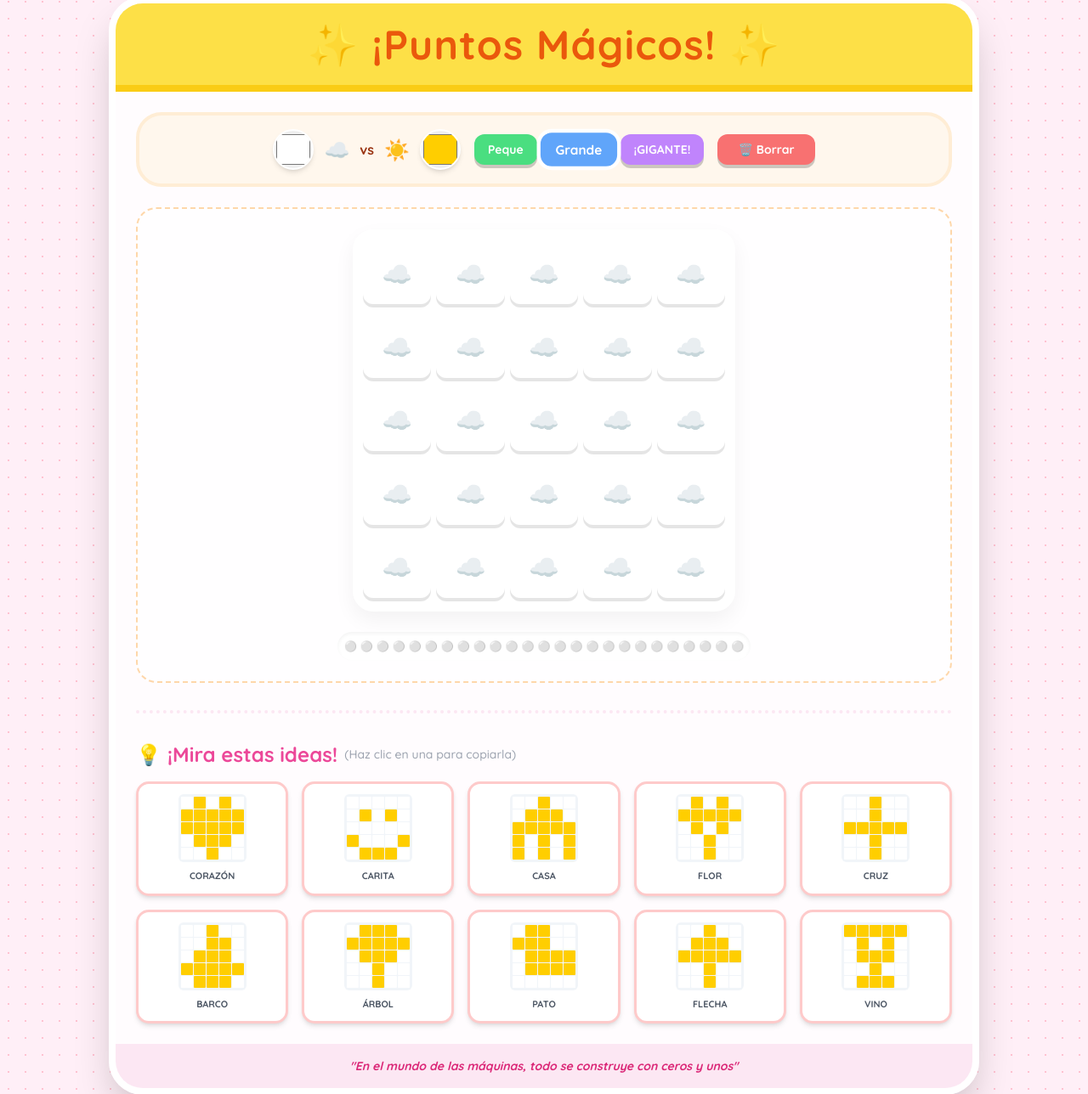
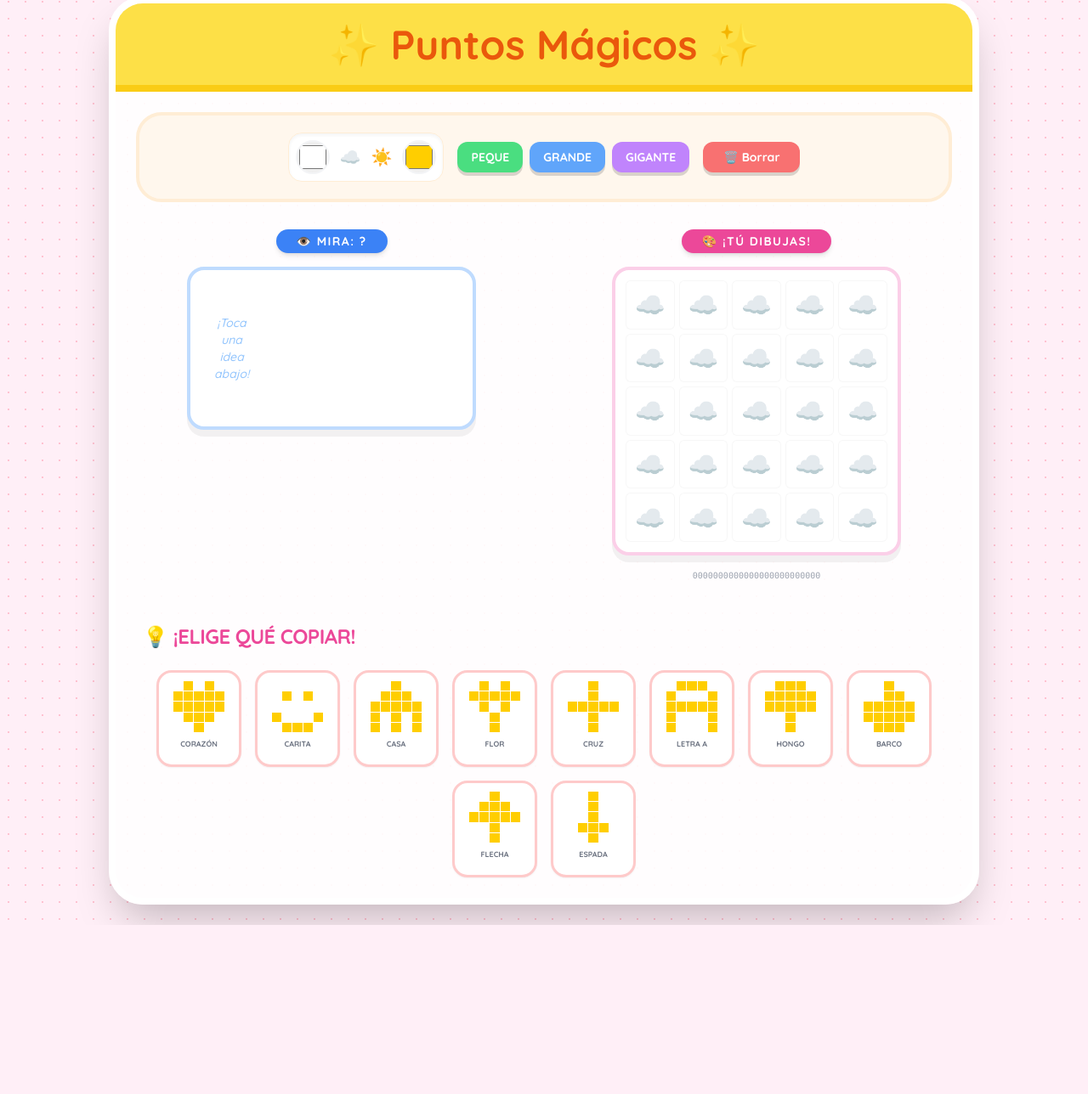
Before and after one commit to javigp87-sketch/artebinarioinfantil, a plain HTML site: page index.html in a window 1280 px wide. Shown: the part 28-1316 px from the top of the page at 85% size. After the commit the page ends 1117 px from the top, so only its background shows below. Drawn offline with nearby package versions, Linux system fonts and the light colour scheme.

Commit message:
Update index.html

```diff
--- a/index.html
+++ b/index.html
@@ -13,281 +13,253 @@
             background-image: radial-gradient(#ffc2d1 1px, transparent 1px);
             background-size: 20px 20px;
         }
-        .pixel {
+
+        /* Contenedor de la rejilla: Fijo y centrado */
+        .grid-board {
+            display: grid;
+            background-color: #ffffff;
+            padding: 12px;
+            border-radius: 20px;
+            box-shadow: 0 8px 0px rgba(0,0,0,0.05);
+            width: 100%;
+            max-width: 340px;
+            margin: 0 auto;
+        }
+
+        /* Cada celda del dibujo */
+        .pixel-cell {
             aspect-ratio: 1 / 1;
             display: flex;
             align-items: center;
             justify-content: center;
+            border-radius: 6px;
             cursor: pointer;
-            transition: all 0.3s cubic-bezier(0.175, 0.885, 0.32, 1.275);
-            user-select: none;
-            border-radius: 12px;
-            box-shadow: inset 0 -4px 0 rgba(0,0,0,0.1);
+            transition: all 0.1s ease;
+            font-size: 1.5rem;
+            border: 1px solid rgba(0,0,0,0.03);
         }
-        .pixel:active {
-            transform: scale(0.9);
-        }
-        .grid-container {
-            display: grid;
-            gap: 6px;
-            background-color: #ffffff;
-            padding: 12px;
-            border-radius: 24px;
-            box-shadow: 0 10px 25px rgba(0,0,0,0.05);
-            width: 100%;
-            max-width: 450px;
-            margin: 0 auto;
-        }
-        .icon-size {
-            font-size: 1.8rem;
-        }
-        @media (max-width: 640px) {
-            .icon-size { font-size: 1.2rem; }
-        }
+
+        /* Ajustes específicos por tamaño de rejilla */
+        .grid-3 { grid-template-columns: repeat(3, 1fr); gap: 8px; }
+        .grid-3 .pixel-cell { font-size: 3rem; }
+
+        .grid-5 { grid-template-columns: repeat(5, 1fr); gap: 5px; }
+        .grid-5 .pixel-cell { font-size: 1.8rem; }
+
+        .grid-8 { grid-template-columns: repeat(8, 1fr); gap: 3px; }
+        .grid-8 .pixel-cell { font-size: 1.1rem; }
+
         .bubble-btn {
-            box-shadow: 0 4px 0 rgba(0,0,0,0.2);
+            box-shadow: 0 4px 0 rgba(0,0,0,0.15);
             transition: all 0.2s;
         }
         .bubble-btn:active {
-            transform: translateY(4px);
-            box-shadow: 0 0 0 rgba(0,0,0,0.2);
+            transform: translateY(3px);
+            box-shadow: 0 1px 0 rgba(0,0,0,0.15);
         }
+
         .example-card {
             background: white;
-            border-radius: 15px;
-            padding: 12px;
             border: 3px solid #fecaca;
-            display: flex;
-            flex-direction: column;
-            align-items: center;
-            justify-content: center;
+            border-radius: 18px;
+            padding: 10px;
             cursor: pointer;
-            transition: transform 0.2s, box-shadow 0.2s;
+            transition: transform 0.2s;
+            width: 100px;
         }
-        .example-card:hover {
-            transform: translateY(-5px);
-            box-shadow: 0 8px 15px rgba(244, 63, 94, 0.1);
-        }
-        .example-grid {
-            display: grid;
-            gap: 1px;
-            pointer-events: none;
-            width: 80px; /* Tamaño fijo para las miniaturas para que no se deformen */
-            background: #f1f5f9;
-            padding: 3px;
-            border-radius: 6px;
-        }
-        .mini-pixel {
-            aspect-ratio: 1 / 1;
-            width: 100%;
-            border-radius: 1px;
-        }
+        .example-card:hover { transform: scale(1.05); }
     </style>
 </head>
 <body class="min-h-screen py-6 px-4">
 
-    <div class="max-w-5xl mx-auto bg-white/80 backdrop-blur-md rounded-[40px] shadow-2xl overflow-hidden border-8 border-white">
+    <div class="max-w-5xl mx-auto bg-white/90 rounded-[40px] shadow-2xl border-8 border-white overflow-hidden">
 
         <!-- Cabecera -->
         <div class="bg-yellow-300 p-6 text-center border-b-8 border-yellow-400">
-            <h1 class="text-3xl md:text-5xl font-bold text-orange-600 tracking-wide">
-                ✨ ¡Puntos Mágicos! ✨
-            </h1>
+            <h1 class="text-3xl md:text-5xl font-bold text-orange-600">✨ Puntos Mágicos ✨</h1>
         </div>
 
         <div class="p-6 flex flex-col gap-8">
 
-            <!-- SECCIÓN 1: PANEL DE CONTROL Y LIENZO -->
-            <div class="flex flex-col gap-6">
-                <!-- Controles -->
-                <div class="bg-orange-50 p-4 rounded-[30px] border-4 border-orange-100 flex flex-wrap justify-center items-center gap-4">
-                    <div class="flex items-center gap-3">
-                        <input type="color" id="color0" value="#ffffff" class="w-12 h-12 cursor-pointer border-2 border-white rounded-full shadow-md" onchange="updateAllColors()">
-                        <span class="text-2xl">☁️</span>
-                        <span class="font-bold text-orange-800">vs</span>
-                        <span class="text-2xl">☀️</span>
-                        <input type="color" id="color1" value="#ffce00" class="w-12 h-12 cursor-pointer border-2 border-white rounded-full shadow-md" onchange="updateAllColors()">
+            <!-- CONTROLES -->
+            <div class="bg-orange-50 p-5 rounded-[30px] border-4 border-orange-100 flex flex-wrap justify-center items-center gap-4">
+                <div class="flex items-center gap-3 bg-white p-2 rounded-2xl shadow-inner border border-orange-100">
+                    <input type="color" id="color0" value="#ffffff" class="w-10 h-10 cursor-pointer rounded-full border-2 border-gray-100" onchange="renderAll()">
+                    <span class="text-xl">☁️</span>
+                    <span class="text-xl">☀️</span>
+                    <input type="color" id="color1" value="#ffce00" class="w-10 h-10 cursor-pointer rounded-full border-2 border-gray-100" onchange="renderAll()">
                 </div>
 
                 <div class="flex gap-2">
-                        <button id="btn3" onclick="changeGridSize(3)" class="bubble-btn px-4 py-2 bg-green-400 text-white font-bold rounded-xl text-sm">Peque</button>
-                        <button id="btn5" onclick="changeGridSize(5)" class="bubble-btn px-4 py-2 bg-blue-400 text-white font-bold rounded-xl text-sm">Grande</button>
-                        <button id="btn8" onclick="changeGridSize(8)" class="bubble-btn px-4 py-2 bg-purple-400 text-white font-bold rounded-xl text-sm">¡GIGANTE!</button>
+                    <button onclick="changeSize(3)" id="b3" class="bubble-btn px-4 py-2 bg-green-400 text-white font-bold rounded-xl text-sm">PEQUE</button>
+                    <button onclick="changeSize(5)" id="b5" class="bubble-btn px-4 py-2 bg-blue-400 text-white font-bold rounded-xl text-sm">GRANDE</button>
+                    <button onclick="changeSize(8)" id="b8" class="bubble-btn px-4 py-2 bg-purple-400 text-white font-bold rounded-xl text-sm">GIGANTE</button>
                 </div>
 
                 <button onclick="resetGrid()" class="bubble-btn px-6 py-2 bg-red-400 text-white font-bold rounded-xl text-sm">🗑️ Borrar</button>
             </div>
 
-                <!-- Lienzo principal -->
-                <div class="flex flex-col items-center justify-center p-6 bg-white/50 rounded-3xl border-2 border-dashed border-orange-200">
-                    <div id="pixelGrid" class="grid-container"></div>
-                    <!-- Binario visual -->
-                    <div class="mt-6 flex flex-wrap justify-center gap-1 max-w-full p-2 bg-white rounded-full shadow-inner" id="visualBinary"></div>
+            <!-- ZONA DE JUEGO -->
+            <div class="flex flex-col md:flex-row gap-10 justify-center items-start">
+
+                <!-- Panel Modelo -->
+                <div class="w-full flex flex-col items-center gap-4">
+                    <div class="bg-blue-500 text-white px-6 py-1 rounded-full font-bold text-sm shadow-md uppercase tracking-widest">
+                        👁️ Mira: <span id="modelName">?</span>
+                    </div>
+                    <div id="modelGrid" class="grid-board border-4 border-blue-200">
+                        <div class="h-40 flex items-center justify-center text-blue-300 italic text-center text-sm p-4 w-full">
+                            ¡Toca una idea abajo!
+                        </div>
                     </div>
                 </div>
 
-            <hr class="border-t-4 border-pink-100 border-dotted">
-
-            <!-- SECCIÓN 2: IDEAS Y EJEMPLOS (DEBAJO) -->
-            <div>
-                <h2 class="text-2xl font-bold text-pink-500 mb-4 flex items-center gap-2">
-                    💡 ¡Mira estas ideas! <span class="text-sm font-normal text-gray-400">(Haz clic en una para copiarla)</span>
-                </h2>
-                <!-- Contenedor único para todos los ejemplos -->
-                <div id="ideasContainer" class="grid grid-cols-2 sm:grid-cols-3 md:grid-cols-5 gap-4"></div>
+                <!-- Panel Dibujo -->
+                <div class="w-full flex flex-col items-center gap-4">
+                    <div class="bg-pink-500 text-white px-6 py-1 rounded-full font-bold text-sm shadow-md uppercase tracking-widest">
+                        🎨 ¡Tú dibujas!
+                    </div>
+                    <div id="pixelGrid" class="grid-board border-4 border-pink-200"></div>
+                    <div id="binaryLabel" class="text-[10px] text-gray-400 font-mono break-all text-center max-w-[280px]"></div>
                 </div>
 
             </div>
 
-        <div class="bg-pink-100 p-4 text-center text-pink-600 font-bold text-sm italic">
-            "En el mundo de las máquinas, todo se construye con ceros y unos"
+            <!-- IDEAS -->
+            <div class="mt-4">
+                <h2 class="text-2xl font-bold text-pink-500 mb-6 flex items-center gap-2 px-2 uppercase tracking-tight">
+                    💡 ¡Elige qué copiar!
+                </h2>
+                <div id="ideasBox" class="flex flex-wrap justify-center gap-4"></div>
+            </div>
+
         </div>
     </div>
 
     <script>
         let gridSize = 5;
-        let gridData = [];
+        let userGrid = [];
+        let modelGrid = null;
+        let modelName = "?";
 
-        const PATTERNS = {
+        const DATA = {
             3: [
-                { name: "Corazón", data: "101111010" }, { name: "Carita", data: "101000111" },
-                { name: "Cruz", data: "010111010" }, { name: "Cuadro", data: "111101111" },
-                { name: "Flecha", data: "010111010" }, { name: "Letra L", data: "100100111" },
-                { name: "Letra T", data: "111010010" }, { name: "Barra", data: "000111000" },
-                { name: "Punto", data: "000010000" }, { name: "H", data: "101111101" }
+                {n:"Corazón", d:"101111010"}, {n:"Carita", d:"101000111"}, {n:"Cruz", d:"010111010"},
+                {n:"Letra L", d:"100100111"}, {n:"Letra T", d:"111010010"}, {n:"Cuadro", d:"111101111"},
+                {n:"Barra", d:"000111000"}, {n:"Flecha", d:"010110010"}, {n:"Silla", d:"100111101"}, {n:"Punto", d:"000010000"}
             ],
             5: [
-                { name: "Corazón", data: "0101011111111110111000100" }, { name: "Carita", data: "0000001010000001000101110" },
-                { name: "Casa", data: "0010001110111111010110101" }, { name: "Flor", data: "0101011111010100010000100" },
-                { name: "Cruz", data: "0010000100111110010000100" }, { name: "Barco", data: "0010000110011101111101110" },
-                { name: "Árbol", data: "0111011111011100010000100" }, { name: "Pato", data: "0110011100011110111100000" },
-                { name: "Flecha", data: "0010001110111110010000100" }, { name: "Vino", data: "1111101010011100010001110" }
+                {n:"Corazón", d:"0101011111111110111000100"},
+                {n:"Carita", d:"0000001010000001000101110"},
+                {n:"Casa", d:"0010001110111111010110101"},
+                {n:"Flor", d:"0101011111010100010000100"},
+                {n:"Cruz", d:"0010000100111110010000100"},
+                {n:"Letra A", d:"0111010001111111000110001"},
+                {n:"Hongo", d:"0111011111111110010000100"},
+                {n:"Barco", d:"0010000110111111111101110"},
+                {n:"Flecha", d:"0010001110111110010000100"},
+                {n:"Espada", d:"0010000100001000111000100"}
             ],
             8: [
-                { name: "Corazón", data: "0011001101111011111111111111111101111110001111000001100000000000" },
-                { name: "Carita", data: "0011110001000010101001011000000110100101100110010100001000111100" },
-                { name: "Casa", data: "0001100000111100011111101111111111011011110110111101101111111111" },
-                { name: "Flor", data: "0001100001111110111111110111111000011000000110000001100000011000" },
-                { name: "Estrella", data: "0001100000011000111111110111111000111100011001101100001100000000" },
-                { name: "Robot", data: "0111111010111101111111110011110000111100011111100101101001011010" },
-                { name: "Árbol", data: "0001100000111100011111101111111100111100000110000001100000011000" },
-                { name: "Gato", data: "1000000111000111011111100111111001011010011111100011110000011000" },
-                { name: "Regalo", data: "0001100001111110111111111101101111111111110110111111111111111111" },
-                { name: "Fantasma", data: "0011110001111110110110111111111111111111111111111111111110101010" }
+                {n:"Corazón", d:"0011001101111011111111111111111101111110001111000001100000000000"},
+                {n:"Carita", d:"0011110001000010101001011000000110100101100110010100001000111100"},
+                {n:"Casa", d:"0001100000111100011111101111111111011011110110111101101111111111"},
+                {n:"Flor", d:"0001100001111110111111110111111000011000000110000001100000011000"},
+                {n:"Estrella", d:"0001100000011000111111110111111000111100011001101100001100000000"},
+                {n:"Robot", d:"0111111010111101111111110111111001111110011111101100001111000011"},
+                {n:"Gato", d:"1000000111000111011111100111111001011010011111100011110000111100"},
+                {n:"Regalo", d:"0001100001111110111111111110111111101111111011111111111111111111"},
+                {n:"Mariposa", d:"1100001111100111011111100001100000011000011111101111111111000011"},
+                {n:"Fantasma", d:"0011110001111110110110111111111111111111111111111111111110101010"}
             ]
         };
 
-        function initGrid() {
+        function changeSize(s) {
+            gridSize = s;
+            userGrid = Array(s * s).fill(0);
+            modelGrid = null;
+            modelName = "?";
+            renderAll();
+        }
+
+        function resetGrid() {
+            userGrid = Array(gridSize * gridSize).fill(0);
+            renderAll();
+        }
+
+        function renderAll() {
+            const c0 = document.getElementById('color0').value;
+            const c1 = document.getElementById('color1').value;
+
+            // Renderizar Dibujo Usuario
             const container = document.getElementById('pixelGrid');
-            container.style.gridTemplateColumns = `repeat(${gridSize}, 1fr)`;
-            gridData = Array(gridSize * gridSize).fill(0);
+            container.className = `grid-board border-4 border-pink-200 grid-${gridSize}`;
+            container.innerHTML = '';
 
-            // Actualizar estado visual de los botones de tamaño
-            [3, 5, 8].forEach(s => {
-                const btn = document.getElementById(`btn${s}`);
-                if (s === gridSize) {
-                    btn.classList.add('ring-4', 'ring-white', 'scale-110');
-                } else {
-                    btn.classList.remove('ring-4', 'ring-white', 'scale-110');
-                }
+            userGrid.forEach((val, i) => {
+                const p = document.createElement('div');
+                p.className = 'pixel-cell';
+                p.style.backgroundColor = val ? c1 : c0;
+                p.textContent = val ? '☀️' : '☁️';
+                p.onclick = () => { userGrid[i] = val ? 0 : 1; renderAll(); };
+                container.appendChild(p);
             });
 
-            renderGrid();
-            renderIdeas();
-        }
+            // Renderizar Modelo
+            const mContainer = document.getElementById('modelGrid');
+            mContainer.className = `grid-board border-4 border-blue-200 grid-${gridSize}`;
+            document.getElementById('modelName').textContent = modelName;
 
-        function updateAllColors() {
-            renderGrid();
-            renderIdeas();
-        }
-
-        function renderGrid() {
-            const container = document.getElementById('pixelGrid');
-            const visualBinary = document.getElementById('visualBinary');
-            const color0 = document.getElementById('color0').value;
-            const color1 = document.getElementById('color1').value;
-
-            container.innerHTML = '';
-            visualBinary.innerHTML = '';
-
-            gridData.forEach((val, index) => {
-                const pixel = document.createElement('div');
-                pixel.className = 'pixel';
-                pixel.style.backgroundColor = val === 0 ? color0 : color1;
-
-                const icon = document.createElement('span');
-                icon.className = 'icon-size';
-                icon.textContent = val === 0 ? '☁️' : '☀️';
-                icon.style.opacity = "0.8";
-
-                pixel.appendChild(icon);
-                pixel.onclick = () => togglePixel(index);
-                container.appendChild(pixel);
-
-                // Mini puntos de estado binario debajo del dibujo
-                const miniIcon = document.createElement('span');
-                miniIcon.style.fontSize = '12px';
-                miniIcon.textContent = val === 0 ? '⚪' : '🟡';
-                visualBinary.appendChild(miniIcon);
+            if (!modelGrid) {
+                mContainer.innerHTML = '<div class="h-40 flex items-center justify-center text-blue-300 italic text-center text-sm p-4 w-full">¡Toca una idea abajo!</div>';
+            } else {
+                mContainer.innerHTML = '';
+                modelGrid.forEach(val => {
+                    const p = document.createElement('div');
+                    p.className = 'pixel-cell';
+                    p.style.backgroundColor = val ? c1 : c0;
+                    p.style.opacity = '0.7';
+                    p.textContent = val ? '☀️' : '☁️';
+                    mContainer.appendChild(p);
                 });
             }
 
-        function renderIdeas() {
-            const container = document.getElementById('ideasContainer');
-            const color0 = document.getElementById('color0').value;
-            const color1 = document.getElementById('color1').value;
+            // Renderizar Ideas
+            const iBox = document.getElementById('ideasBox');
+            iBox.innerHTML = '';
+            DATA[gridSize].forEach(item => {
+                const card = document.createElement('div');
+                card.className = 'example-card shadow-sm flex flex-col items-center gap-2';
 
-            container.innerHTML = '';
+                const mini = document.createElement('div');
+                mini.style.display = 'grid';
+                mini.style.gridTemplateColumns = `repeat(${gridSize}, 1fr)`;
+                mini.style.gap = '1px';
+                mini.style.width = '60px';
 
-            PATTERNS[gridSize].forEach((idea) => {
-                const card = document.createElement('div');
-                card.className = 'example-card shadow-md';
-
-                const gridDiv = document.createElement('div');
-                gridDiv.className = 'example-grid';
-                gridDiv.style.gridTemplateColumns = `repeat(${gridSize}, 1fr)`;
-
-                idea.data.split('').forEach(bit => {
+                item.d.split('').forEach(v => {
                     const dot = document.createElement('div');
-                    dot.className = 'mini-pixel';
-                    dot.style.backgroundColor = bit === '1' ? color1 : color0;
-                    gridDiv.appendChild(dot);
+                    dot.className = 'aspect-square';
+                    dot.style.backgroundColor = v === '1' ? c1 : c0;
+                    mini.appendChild(dot);
                 });
 
-                const label = document.createElement('span');
-                label.className = 'text-[11px] font-bold text-gray-600 mt-2 uppercase text-center w-full truncate';
-                label.textContent = idea.name;
+                card.innerHTML = `<span class="text-[9px] font-bold text-gray-500 uppercase text-center w-full leading-tight h-5 overflow-hidden">${item.n}</span>`;
+                card.prepend(mini);
+                card.onclick = () => {
+                    modelGrid = item.d.split('').map(Number);
+                    modelName = item.n;
+                    userGrid = Array(gridSize * gridSize).fill(0);
+                    renderAll();
+                    window.scrollTo({ top: 100, behavior: 'smooth' });
+                };
+                iBox.appendChild(card);
+            });
 
-                card.appendChild(gridDiv);
-                card.appendChild(label);
-
-                card.onclick = () => {
-                    gridData = idea.data.split('').map(Number);
-                    renderGrid();
-                    // Scroll suave hacia arriba para ver el resultado
-                    window.scrollTo({ top: 0, behavior: 'smooth' });
-                };
-
-                container.appendChild(card);
-            });
+            document.getElementById('binaryLabel').textContent = userGrid.join('');
         }
 
-        function togglePixel(index) {
-            gridData[index] = gridData[index] === 0 ? 1 : 0;
-            renderGrid();
-        }
-
-        function changeGridSize(size) {
-            gridSize = size;
-            initGrid();
-        }
-
-        function resetGrid() {
-            gridData = Array(gridSize * gridSize).fill(0);
-            renderGrid();
-        }
-
-        window.onload = initGrid;
+        window.onload = () => changeSize(5);
     </script>
 </body>
 </html>
```
Lines whose indentation alone changed are shown as unchanged.
